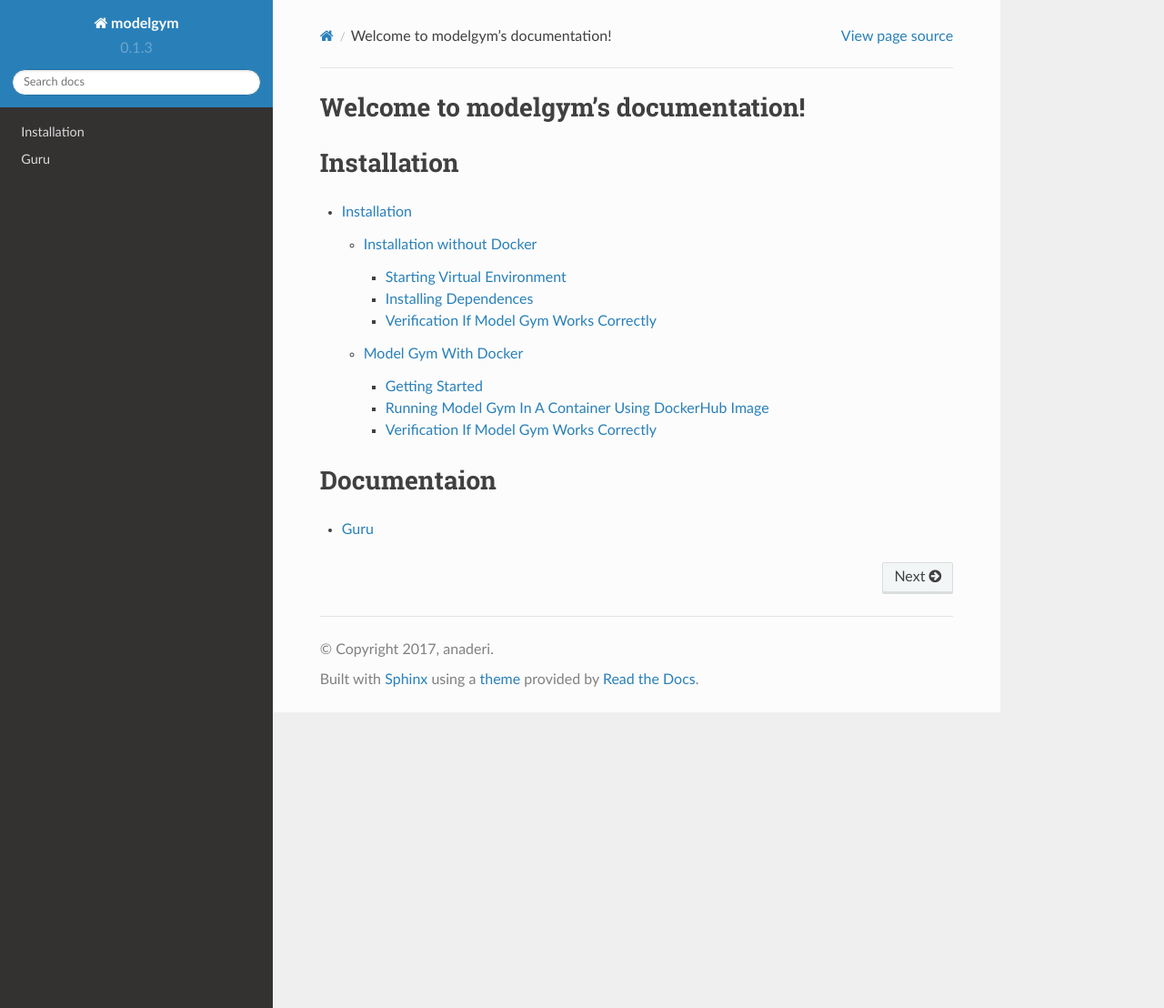
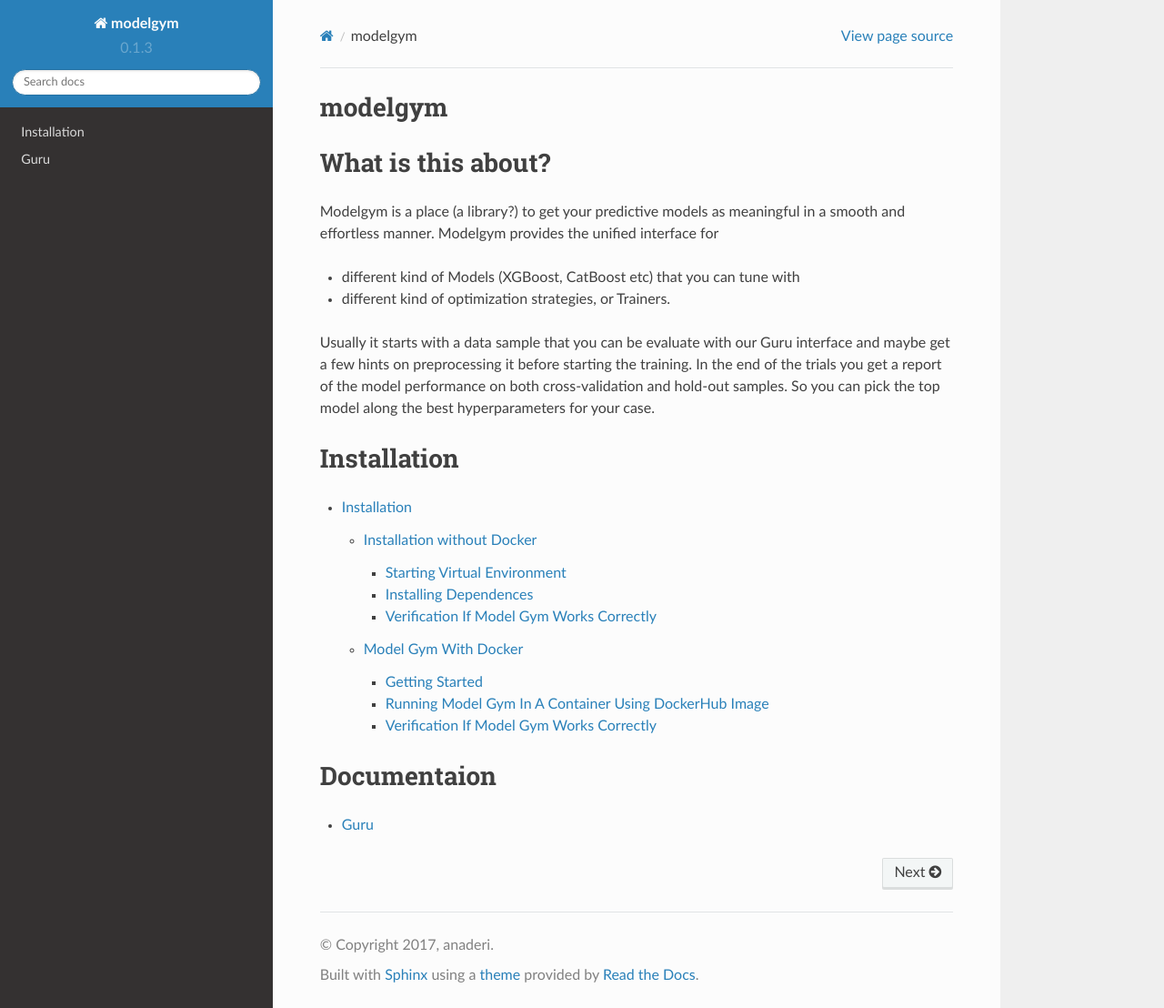
Before and after one commit to yandexdataschool/modelgym, a Sphinx documentation site: the page built from docs/source/index.rst, in a window 1280 px wide and 1108 px high. Shown: the whole window at 91% size. Built offline with Sphinx 7.4.7 and the Read the Docs theme 2.0.0, drawn with Linux system fonts in a browser that asks for light colours.

Commit message:
add what is it about

```diff
--- a/docs/source/index.rst
+++ b/docs/source/index.rst
@@ -3,8 +3,19 @@
    You can adapt this file completely to your liking, but it should at least
    contain the root `toctree` directive.
 
-Welcome to modelgym's documentation!
+modelgym
 ====================================
+
+What is this about?
+====================================
+
+Modelgym is a place (a library?) to get your predictive models as meaningful in a smooth and effortless manner. Modelgym provides the unified interface for
+
+* different kind of Models (XGBoost, CatBoost etc) that you can tune with
+* different kind of optimization strategies, or Trainers.
+Usually it starts with a data sample that you can be evaluate with our Guru interface and maybe get a few hints on preprocessing it before starting the training.
+In the end of the trials you get a report of the model performance on both cross-validation and hold-out samples. So you can pick the top model along the best hyperparameters for your case.
+
 
 .. toctree::
     :maxdepth: 2
```
